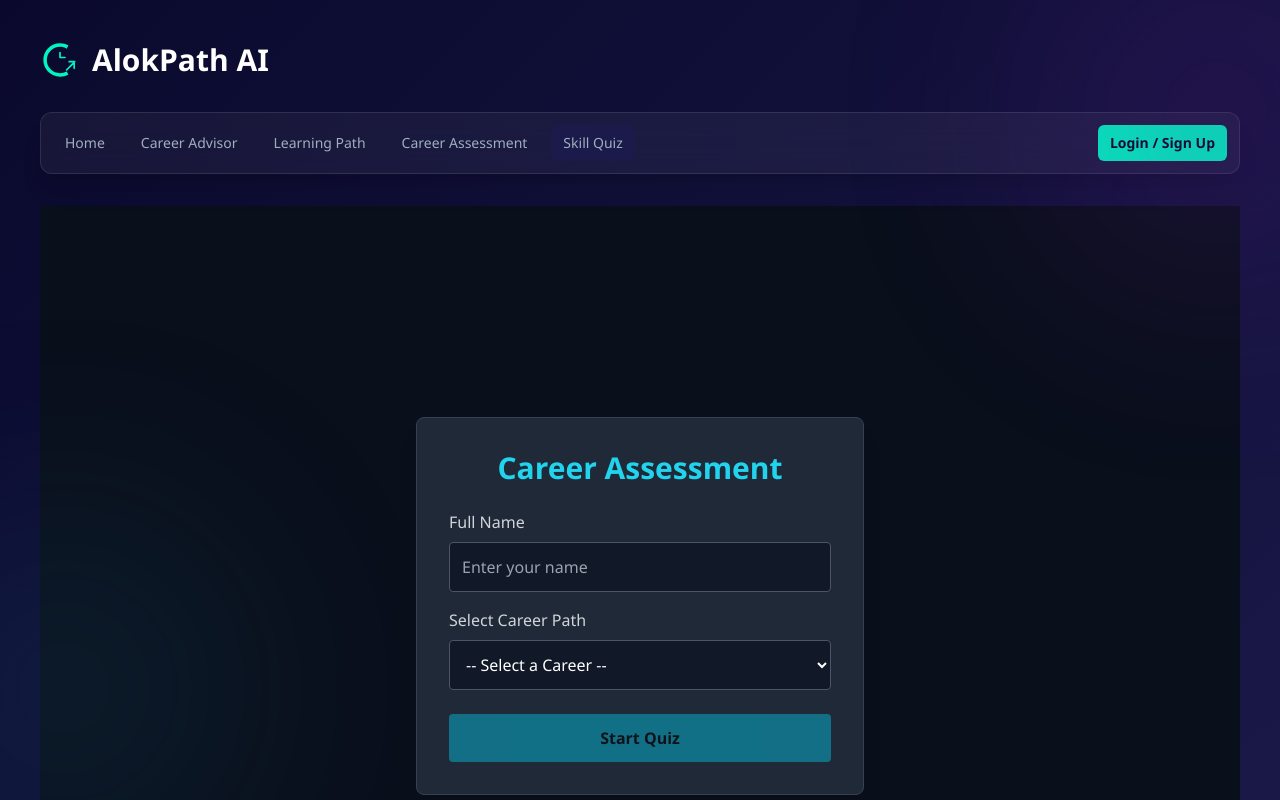
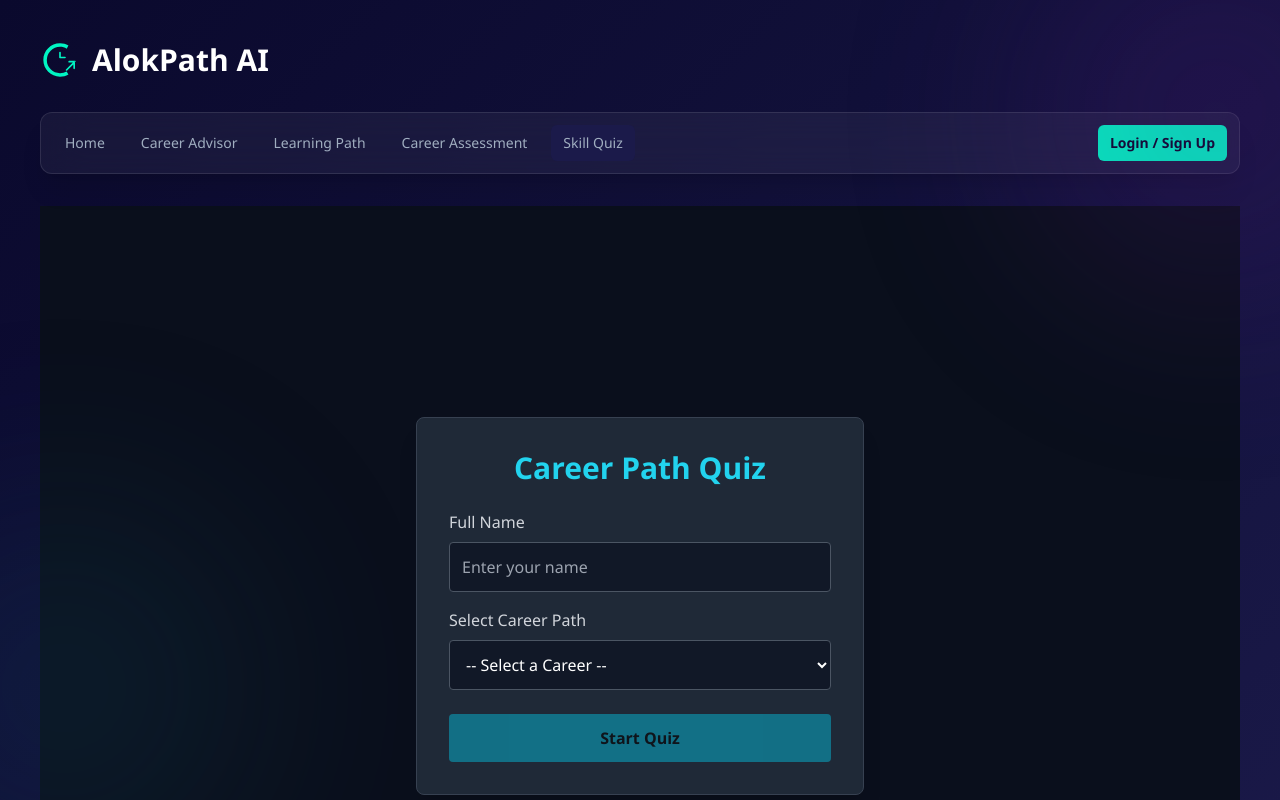
Before and after one commit to witch3rX/AlokPath-AI-Main, a React (Create React App) app in the folder client/: page /assessment in a window 1280 px wide. Shown: the top 800 px of the page. Built offline with nearby package versions, Linux system fonts and the light colour scheme.

Commit message:
Result Update Fix
Quiz set up name updated

```diff
--- a/client/src/components/quiz/QuizSetup.jsx
+++ b/client/src/components/quiz/QuizSetup.jsx
@@ -13,7 +13,7 @@ const QuizSetup = ({ name, setName, career, setCareer, onStart, loading }) => {
 
   return (
     <div className="bg-gray-800 p-8 rounded-lg shadow-xl max-w-md w-full border border-gray-700">
-      <h2 className="text-3xl font-bold text-cyan-400 mb-6 text-center">Career Assessment</h2>
+      <h2 className="text-3xl font-bold text-cyan-400 mb-6 text-center">Career Path Quiz</h2>
 
       <div className="mb-4">
         <label className="block text-gray-300 mb-2">Full Name</label>
--- a/client/src/pages/CareerQuizPage.jsx
+++ b/client/src/pages/CareerQuizPage.jsx
@@ -54,7 +54,7 @@ const CareerQuizPage = () => {
     setLoading(true);
     try {
       // ✅ Ensure this URL also points to port 5000
-      const res = await axios.post('http://localhost:5000/api/quiz/submit', {
+      const res = await axios.post('https://alokpath-ai.onrender.com/api/quiz/submit', {
         studentName: name,
         career: career,
         answers: answers
```
